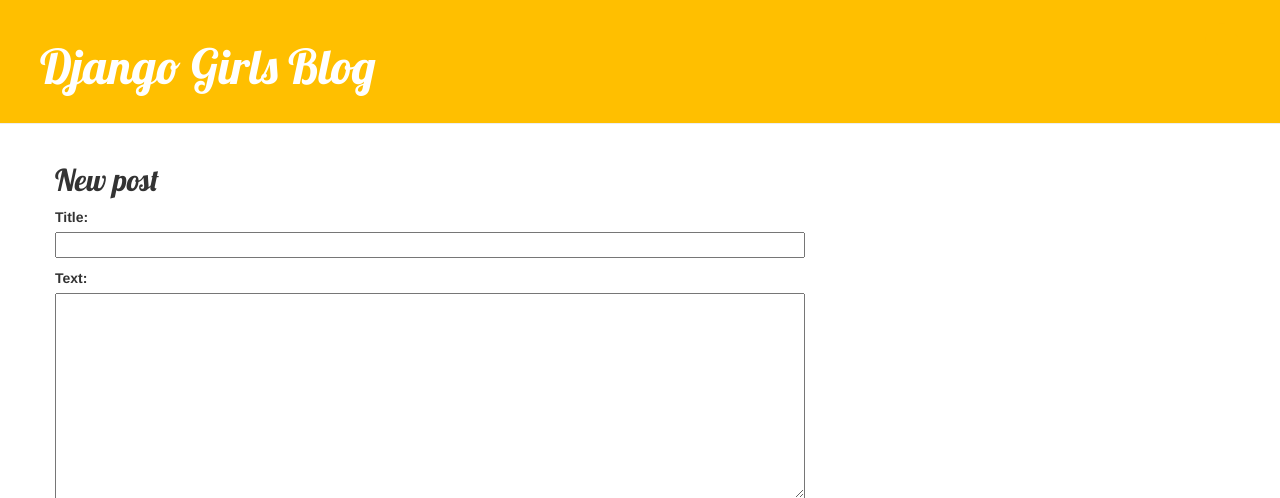
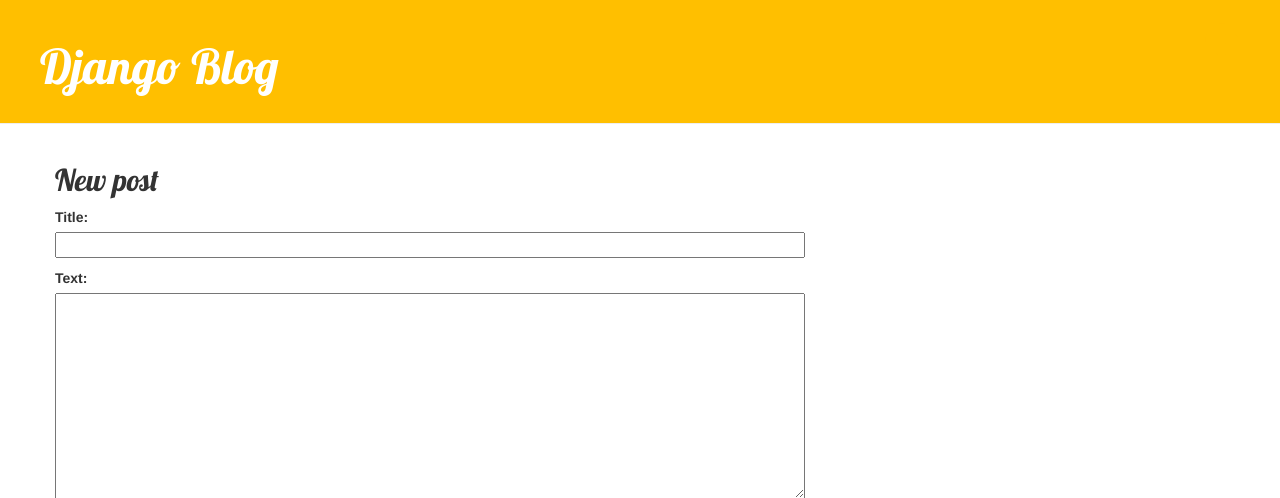
Before and after one commit to JazabC/DjangoBlog, a Django app: template blog/templates/blog/post_edit.html in a window 1280 px wide. Shown: the top 498 px of the page. Run offline with Django 3.2, Linux system fonts and the light colour scheme; the template is opened without the code that fills it: values that come from a table or form of the project are taken from there, others are empty; some libraries are stand-ins or nearby versions.

Commit message:
screenshots and template update

```diff
--- a/blog/templates/blog/base.html
+++ b/blog/templates/blog/base.html
@@ -1,7 +1,7 @@
 {% load static %}
 <html>
     <head>
-        <title>Django Girls blog</title>
+        <title>Django Blog</title>
         <link rel="stylesheet" href="//maxcdn.bootstrapcdn.com/bootstrap/3.2.0/css/bootstrap.min.css">
         <link rel="stylesheet" href="//maxcdn.bootstrapcdn.com/bootstrap/3.2.0/css/bootstrap-theme.min.css">
         <link href='//fonts.googleapis.com/css?family=Lobster&subset=latin,latin-ext' rel='stylesheet' type='text/css'>
@@ -10,7 +10,7 @@
     <body>
         <div class="page-header">
             <a href="{% url 'post_new' %}" class="top-menu"><span class="glyphicon glyphicon-plus"></span></a>
-            <h1><a href="/">Django Girls Blog</a></h1>
+            <h1><a href="/">Django Blog</a></h1>
         </div>
         <div class="content container">
             <div class="row">
```
Also changed, not shown: Screen Shot 2019-04-25 at 10.32.17 PM.png (added), Screen Shot 2019-04-25 at 10.32.36 PM.png (added), Screen Shot 2019-04-25 at 10.32.54 PM.png (added), Screen Shot 2019-04-25 at 10.33.09 PM.png (added), db.sqlite3.
